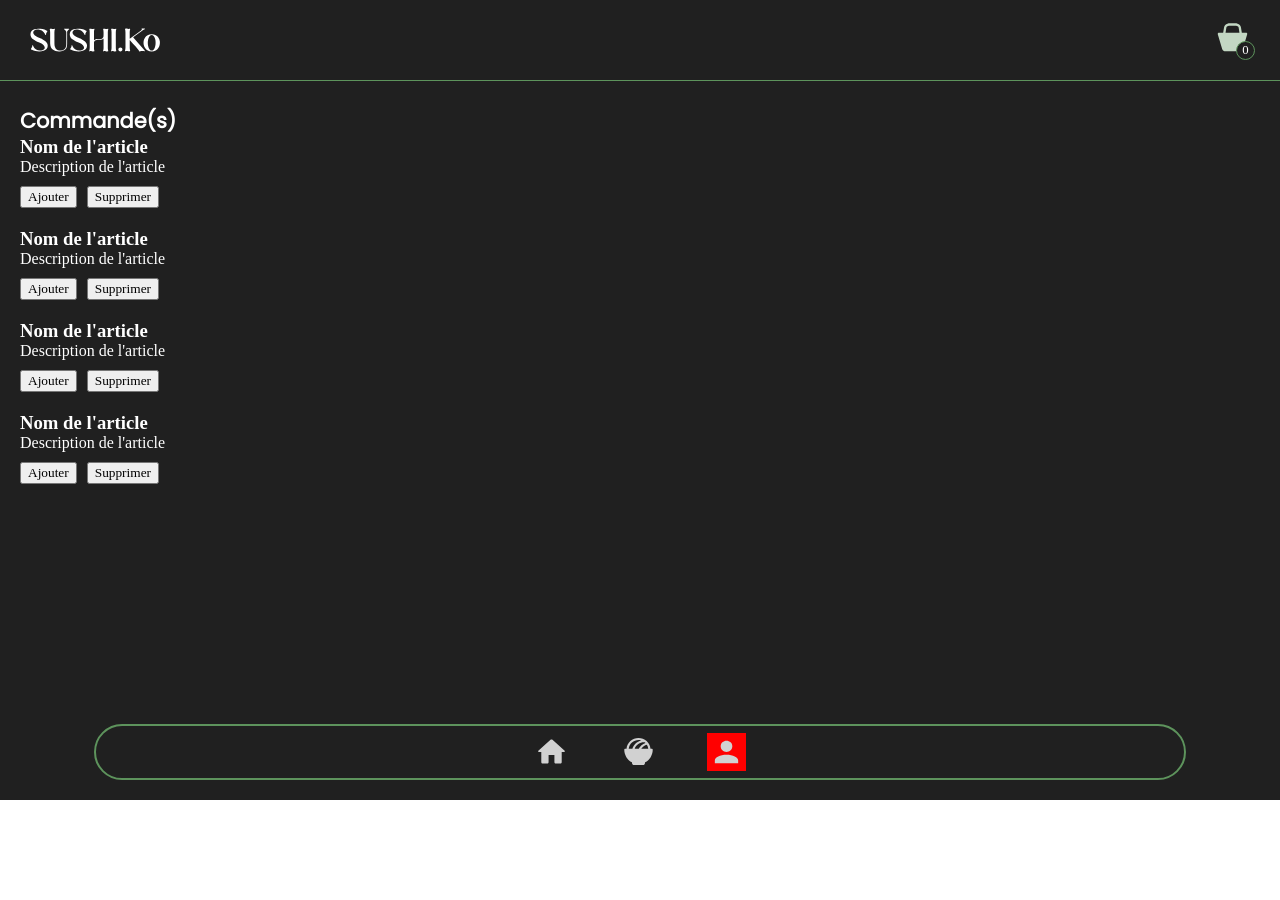
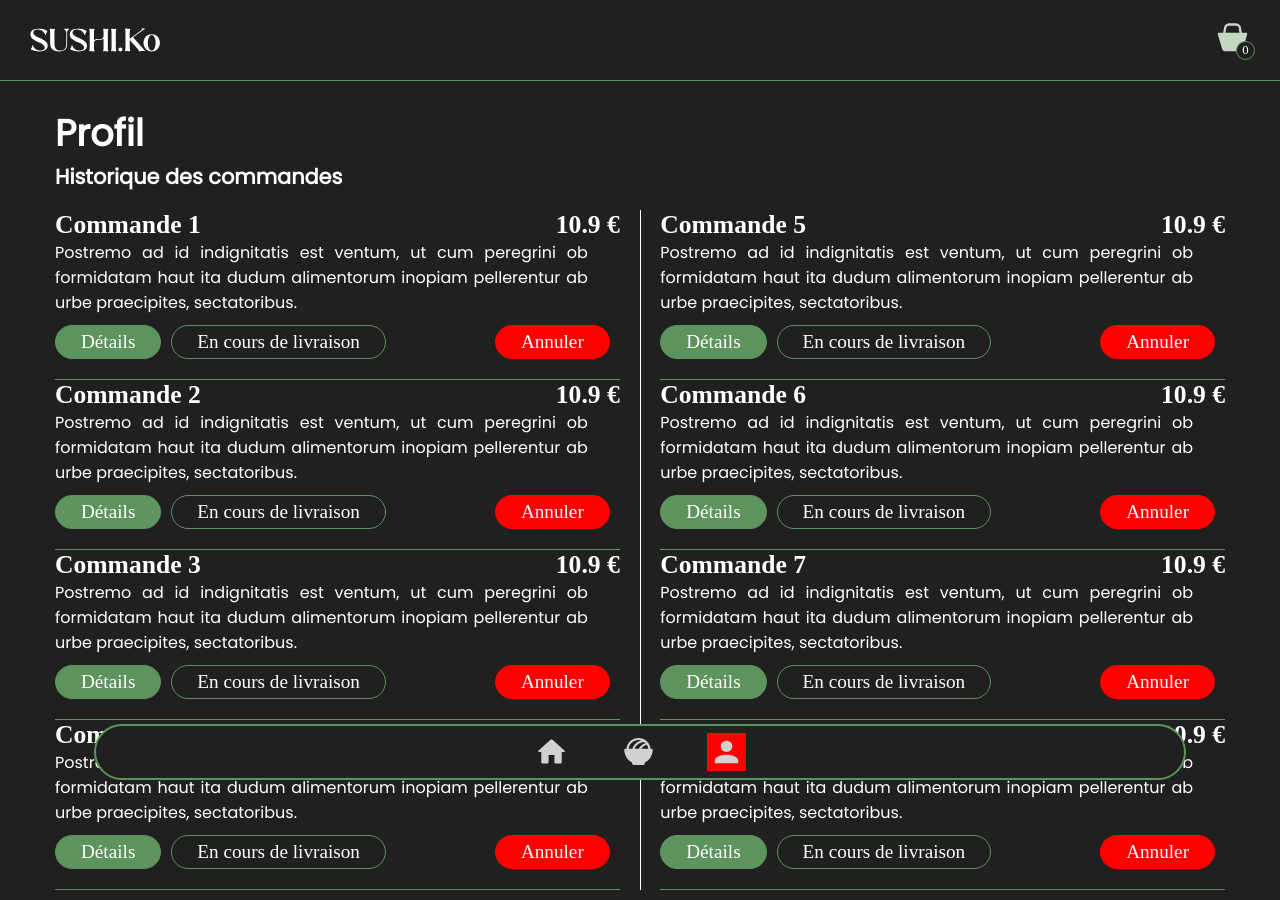
Before and after one commit to Raphi04/SAE_401, an Angular app: page /app-compte in a window 1280 px wide. Before the commit the page ends 800 px from the top, so only its background shows below. Built offline with nearby package versions, Linux system fonts and the light colour scheme; a web font is replaced by a local one.

Commit message:
Page de profil

```diff
--- a/src/app/component/compte/compte.component.css
+++ b/src/app/component/compte/compte.component.css
@@ -1,6 +1,6 @@
 body{
     background-color: var(--black);
-    height: 100vh;
+    height:100%;
 }
 #ListCommande {
     position: relative;
@@ -12,8 +12,7 @@ body{
 }
 #ListCommande #commande {
     position: relative;
-    margin-top: 35px;
-    width: calc(90% - 40px);
+    margin: 35px;
     height: 20%;
     padding: 10px 20px;
     border-radius: 10px;
@@ -26,9 +25,22 @@ body{
 }
 #ListCommande > h2 {
     font-family: Poppins;
-    font-size: 1.2rem;
+    font-size: 1.3rem;
     margin: 25px 0px 15px 10%;
     align-self: flex-start;
+}
+h1 {
+    font-family: Poppins;
+    font-size: 2.3rem;
+    align-self: flex-start;
+}
+p{
+    font-family: Poppins;
+    text-align: justify;
+    margin-right: 2em;
+}
+h3{
+    font-size: 1.6rem;
 }
 body::-webkit-scrollbar {
     width: 10px;
@@ -44,12 +56,13 @@ body::-webkit-scrollbar-thumb:hover {
 }
 .command-history {
     display: flex;
-    flex-direction: column;
+    flex-direction: row;
     gap: 20px; /* Espacement entre chaque élément de commande */
 }
 
 .command-details {
-    flex: 1; /* Prend le reste de l'espace disponible */
+    flex: 1;
+    border-bottom: 1px solid #5d935c; /* Prend le reste de l'espace disponible */
 }
 
 .command-details h3 {
@@ -58,8 +71,45 @@ body::-webkit-scrollbar-thumb:hover {
 
 .buttons {
     margin-top: 10px;
+    margin-bottom: 20px;
+    display:flex;
+    justify-content: space-between;
 }
 
 .buttons button {
     margin-right: 10px;
+    color: var(--white);
+    padding: 5px 25px;
+    font-size: 1.2rem;
+    border-radius: 30px;
+    font-weight: 500;
 }
+.remove-button{
+    border: 1px solid var(--green);
+    background-color: #202020;
+}
+.annuler{
+    border: 1px solid red;
+    background-color: red;
+}
+.add-button{
+    border: 1px solid var(--green);
+    background-color: var(--green);
+}
+#commande{
+    margin-left:23px
+}
+.separator {
+    width: 1px;
+    background-color: white;
+}
+.history1{
+    width: 100%;
+}
+.history2{
+    width: 100%;
+}
+.price{
+    display:flex;
+    justify-content: space-between;
+}
--- a/src/app/component/compte/compte.component.html
+++ b/src/app/component/compte/compte.component.html
@@ -1,39 +1,126 @@
 <section id="ListCommande">
 <div id="commande" routerLink="/app-compte" routerLinkActive="active">
-    <h2>Commande(s)</h2>
+    <h1>Profil</h1>
+    <h2>Historique des commandes</h2>
+    <br>
 <div class="command-history">
+    <div class="history1">
+        <div class="command-details">
+            <div class="price">
+            <h3>Commande 1</h3>
+            <h3>10.9 €</h3>
+            </div>
+            <p>Postremo ad id indignitatis est ventum, ut cum peregrini ob formidatam haut ita dudum alimentorum inopiam pellerentur ab urbe praecipites, sectatoribus.</p>
+            <div class="buttons">
+                <div>
+                    <button class="add-button">Détails</button>
+                    <button class="remove-button">En cours de livraison</button>
+                </div>
+                <button class="annuler">Annuler</button>
+            </div>
+        </div>
+        <div class="command-details">
+            <div class="price">
+                <h3>Commande 2</h3>
+                <h3>10.9 €</h3>
+                </div>
+            <p>Postremo ad id indignitatis est ventum, ut cum peregrini ob formidatam haut ita dudum alimentorum inopiam pellerentur ab urbe praecipites, sectatoribus.</p>
+            <div class="buttons">
+                <div>
+                    <button class="add-button">Détails</button>
+                    <button class="remove-button">En cours de livraison</button>
+                </div>
+                <button class="annuler">Annuler</button>
+            </div>
+        </div>
+        <div class="command-details">
+            <div class="price">
+                <h3>Commande 3</h3>
+                <h3>10.9 €</h3>
+                </div>
+            <p>Postremo ad id indignitatis est ventum, ut cum peregrini ob formidatam haut ita dudum alimentorum inopiam pellerentur ab urbe praecipites, sectatoribus.</p>
+            <div class="buttons">
+                <div>
+                    <button class="add-button">Détails</button>
+                    <button class="remove-button">En cours de livraison</button>
+                </div>
+                <button class="annuler">Annuler</button>
+            </div>
+        </div>
+        <div class="command-details">
+            <div class="price">
+                <h3>Commande 4</h3>
+                <h3>10.9 €</h3>
+                </div>
+            <p>Postremo ad id indignitatis est ventum, ut cum peregrini ob formidatam haut ita dudum alimentorum inopiam pellerentur ab urbe praecipites, sectatoribus.</p>
+            <div class="buttons">
+                <div>
+                    <button class="add-button">Détails</button>
+                    <button class="remove-button">En cours de livraison</button>
+                </div>
+                <button class="annuler">Annuler</button>
+            </div>
+        </div>
+    </div>
+<div class="separator"></div>
+<div class="history2">
     <div class="command-details">
-        <h3>Nom de l'article</h3>
-        <p>Description de l'article</p>
+        <div class="price">
+            <h3>Commande 5</h3>
+            <h3>10.9 €</h3>
+            </div>
+        <p>Postremo ad id indignitatis est ventum, ut cum peregrini ob formidatam haut ita dudum alimentorum inopiam pellerentur ab urbe praecipites, sectatoribus.</p>
         <div class="buttons">
-            <button class="add-button">Ajouter</button>
-            <button class="remove-button">Supprimer</button>
+            <div>
+                <button class="add-button">Détails</button>
+                <button class="remove-button">En cours de livraison</button>
+            </div>
+            <button class="annuler">Annuler</button>
         </div>
     </div>
     <div class="command-details">
-        <h3>Nom de l'article</h3>
-        <p>Description de l'article</p>
+        <div class="price">
+            <h3>Commande 6</h3>
+            <h3>10.9 €</h3>
+            </div>
+        <p>Postremo ad id indignitatis est ventum, ut cum peregrini ob formidatam haut ita dudum alimentorum inopiam pellerentur ab urbe praecipites, sectatoribus.</p>
         <div class="buttons">
-            <button class="add-button">Ajouter</button>
-            <button class="remove-button">Supprimer</button>
+            <div>
+                <button class="add-button">Détails</button>
+                <button class="remove-button">En cours de livraison</button>
+            </div>
+            <button class="annuler">Annuler</button>
         </div>
     </div>
     <div class="command-details">
-        <h3>Nom de l'article</h3>
-        <p>Description de l'article</p>
+        <div class="price">
+            <h3>Commande 7</h3>
+            <h3>10.9 €</h3>
+            </div>
+        <p>Postremo ad id indignitatis est ventum, ut cum peregrini ob formidatam haut ita dudum alimentorum inopiam pellerentur ab urbe praecipites, sectatoribus.</p>
         <div class="buttons">
-            <button class="add-button">Ajouter</button>
-            <button class="remove-button">Supprimer</button>
+            <div>
+                <button class="add-button">Détails</button>
+                <button class="remove-button">En cours de livraison</button>
+            </div>
+            <button class="annuler">Annuler</button>
         </div>
     </div>
     <div class="command-details">
-        <h3>Nom de l'article</h3>
-        <p>Description de l'article</p>
+        <div class="price">
+            <h3>Commande 8</h3>
+            <h3>10.9 €</h3>
+            </div>
+        <p>Postremo ad id indignitatis est ventum, ut cum peregrini ob formidatam haut ita dudum alimentorum inopiam pellerentur ab urbe praecipites, sectatoribus.</p>
         <div class="buttons">
-            <button class="add-button">Ajouter</button>
-            <button class="remove-button">Supprimer</button>
+            <div>
+                <button class="add-button">Détails</button>
+                <button class="remove-button">En cours de livraison</button>
+            </div>
+            <button class="annuler">Annuler</button>
         </div>
     </div>
 </div>
 </div>
+</div>
 </section>
--- a/src/app/component/header/header.component.css
+++ b/src/app/component/header/header.component.css
@@ -9,7 +9,7 @@ header {
     align-items: center;
     padding: 10px 30px;
     background: var(--black);
-    z-index: 10;
+    z-index: 32;
     border-bottom: 1px solid var(--green);
 }
 
--- a/src/styles.css
+++ b/src/styles.css
@@ -15,7 +15,7 @@
     font-family: Gastroe;
 }
 
-html, body {
+html {
     width: 100%;
     height: 100%;
 }
```
